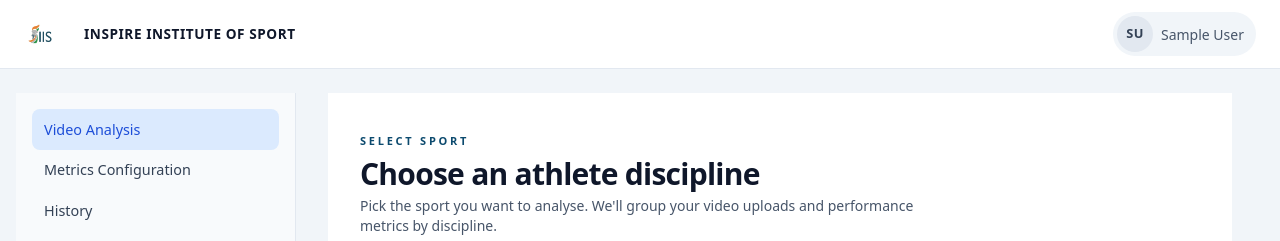
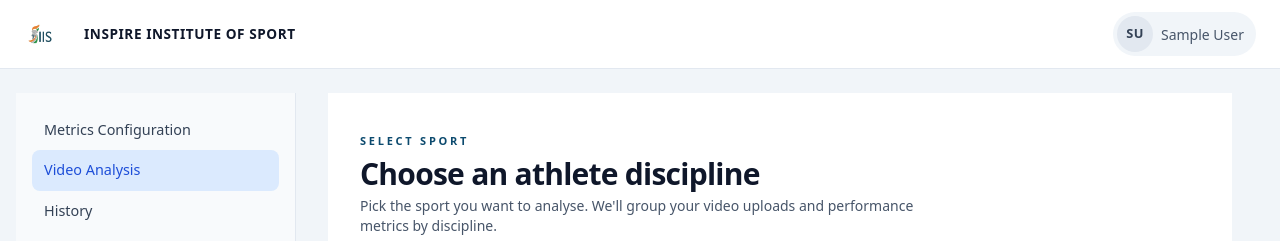
Before and after one commit to summeet/IIS, a React (Vite) app: page /dashboard in a window 1280 px wide. Shown: the top 241 px of the page. Built offline with nearby package versions, Linux system fonts and the light colour scheme; no server answers; sample sign-in values are in the browser's storage.

Commit message:
added metrics configuration on top

```diff
--- a/src/components/SidebarLayout.tsx
+++ b/src/components/SidebarLayout.tsx
@@ -13,6 +13,14 @@ function SidebarLayout({ children, onLogout, isLoggingOut = false, onHomeClick,
     <div className="dashboard-layout">
       <aside className="dashboard-sidebar">
         <nav className="dashboard-sidebar-nav">
+        <NavLink
+            to="/metrics-configuration"
+            className={({ isActive }) =>
+              `dashboard-nav-item${isActive ? ' dashboard-nav-item--active' : ''}`
+            }
+          >
+            Metrics Configuration
+          </NavLink>
           <NavLink
             to="/dashboard"
             className={({ isActive }) =>
@@ -22,14 +30,7 @@ function SidebarLayout({ children, onLogout, isLoggingOut = false, onHomeClick,
           >
             Video Analysis
           </NavLink>
-          <NavLink
-            to="/metrics-configuration"
-            className={({ isActive }) =>
-              `dashboard-nav-item${isActive ? ' dashboard-nav-item--active' : ''}`
-            }
-          >
-            Metrics Configuration
-          </NavLink>
+
           <NavLink
             to="/history"
             className={({ isActive }) =>
```
